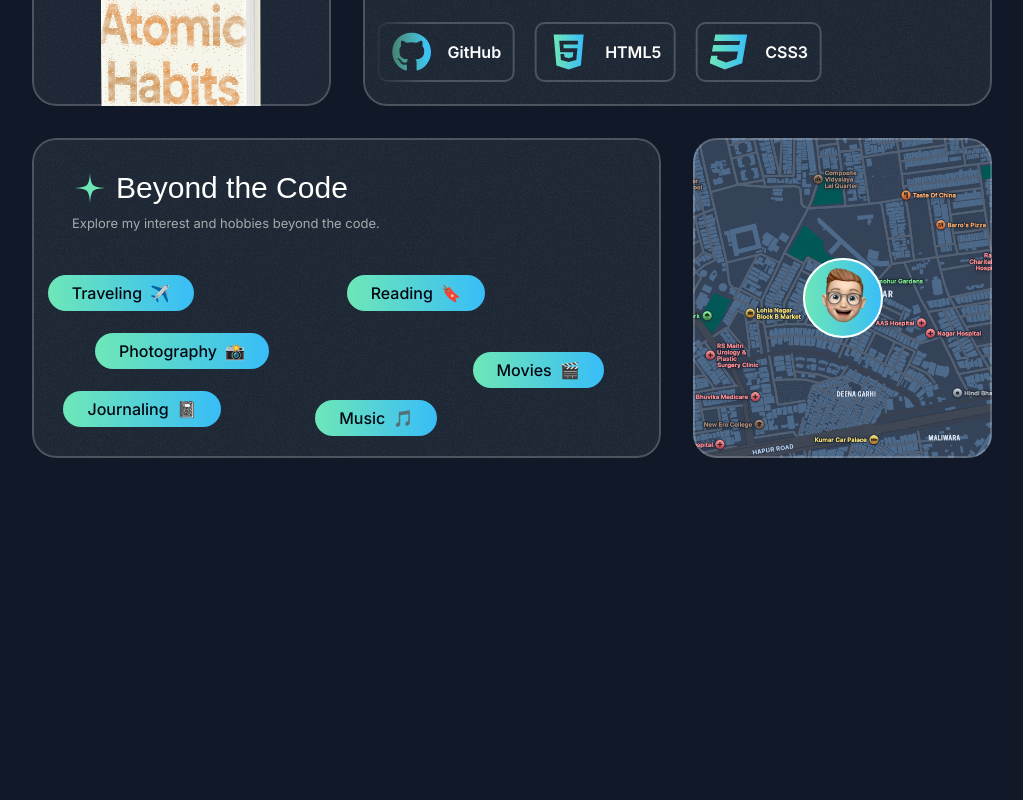
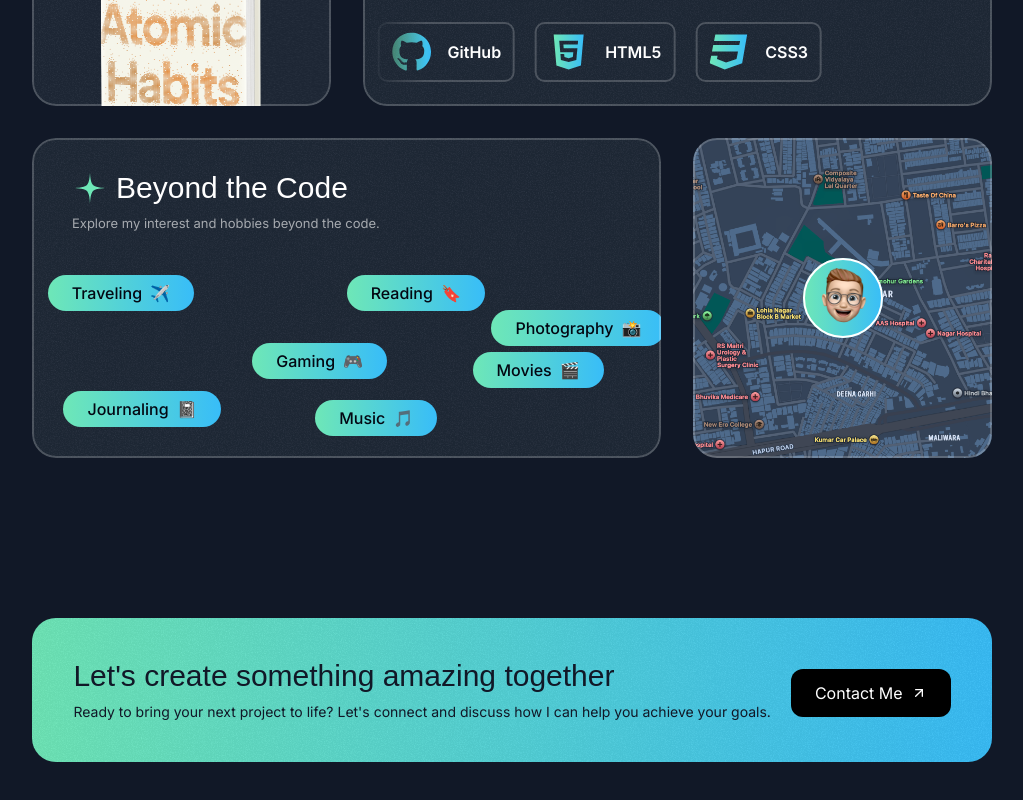
Before and after one commit to priyanshub18/portfolio, a Next.js app: page / in a window 1280 px wide. Shown: the part 3682-4482 px from the top of the page, without its empty margins (128-1151 px from the left). Before the commit the page ends 4252 px from the top, so only its background shows below. Built offline with nearby package versions, Linux system fonts and the light colour scheme; a web font is replaced by a local one.

Commit message:
added-contact-section

```diff
--- a/src/app/page.tsx
+++ b/src/app/page.tsx
@@ -3,6 +3,7 @@ import { HeroSection } from '@/sections/Hero';
 import { ProjectsSection } from '@/sections/Projects';
 import { TapeSection } from '@/sections/Tape';
 import { AboutSection } from '@/sections/About';
+import { ContactSection } from '@/sections/Contact';
 export default function Home() {
   return (
     <div>
@@ -11,6 +12,8 @@ export default function Home() {
       <ProjectsSection />
       <TapeSection />
       <AboutSection />
+      <ContactSection />
+
     </div>
   );
 }
--- a/src/sections/About.tsx
+++ b/src/sections/About.tsx
@@ -50,8 +50,8 @@ const hobbies = [
     top: '5%',
   },
   { left: '50%', top: '5%', title: 'Reading', emoji: '🔖' },
-  { left: '10%', top: '35%', title: 'Photography', emoji: '📸' },
-  // { left: '35%', top: '40%', title: 'Gaming', emoji: '🎮' },
+  { left: '73%', top: '23%', title: 'Photography', emoji: '📸' },
+  { left: '35%', top: '40%', title: 'Gaming', emoji: '🎮' },
   {
     title: 'Movies',
     emoji: '🎬',
--- a/src/sections/Contact.tsx
+++ b/src/sections/Contact.tsx
@@ -1,3 +1,32 @@
+import ArrowUpRightIcon from '@/assets/icons/arrow-up-right.svg';
+import grainImage from '@/assets/images/grain.jpg';
 export const ContactSection = () => {
-  return <div>Contact Section</div>;
+  return (
+    <div className='py-16 pt-12'>
+      <div className='container'>
+        <div className='flex flex-col items-center justify-center md:flex-row gap-5 bg-gradient-to-r from-emerald-300 to-sky-400 text-gray-900 py-10 px-10 rounded-3xl text-center md:text-left relative overflow-hidden z-0'>
+          <div
+            className='absolute inset-0 opacity-5 -z-10'
+            style={{ backgroundImage: `url(${grainImage.src})` }}
+          ></div>
+
+          <div>
+            <h2 className='font-serif text-2xl md:text-3xl'>
+              Let's create something amazing together
+            </h2>
+            <p className='text-sm mt-2'>
+              Ready to bring your next project to life? Let's connect and
+              discuss how I can help you achieve your goals.
+            </p>
+          </div>
+          <div>
+            <button className='text-white bg-black rounded-xl px-6 py-2 mt-[6px] h-12 inline-flex items-center justify-center gap-2 w-max-content'>
+              <span>Contact Me</span>
+              <ArrowUpRightIcon className='size-4' />
+            </button>
+          </div>
+        </div>
+      </div>
+    </div>
+  );
 };
```
